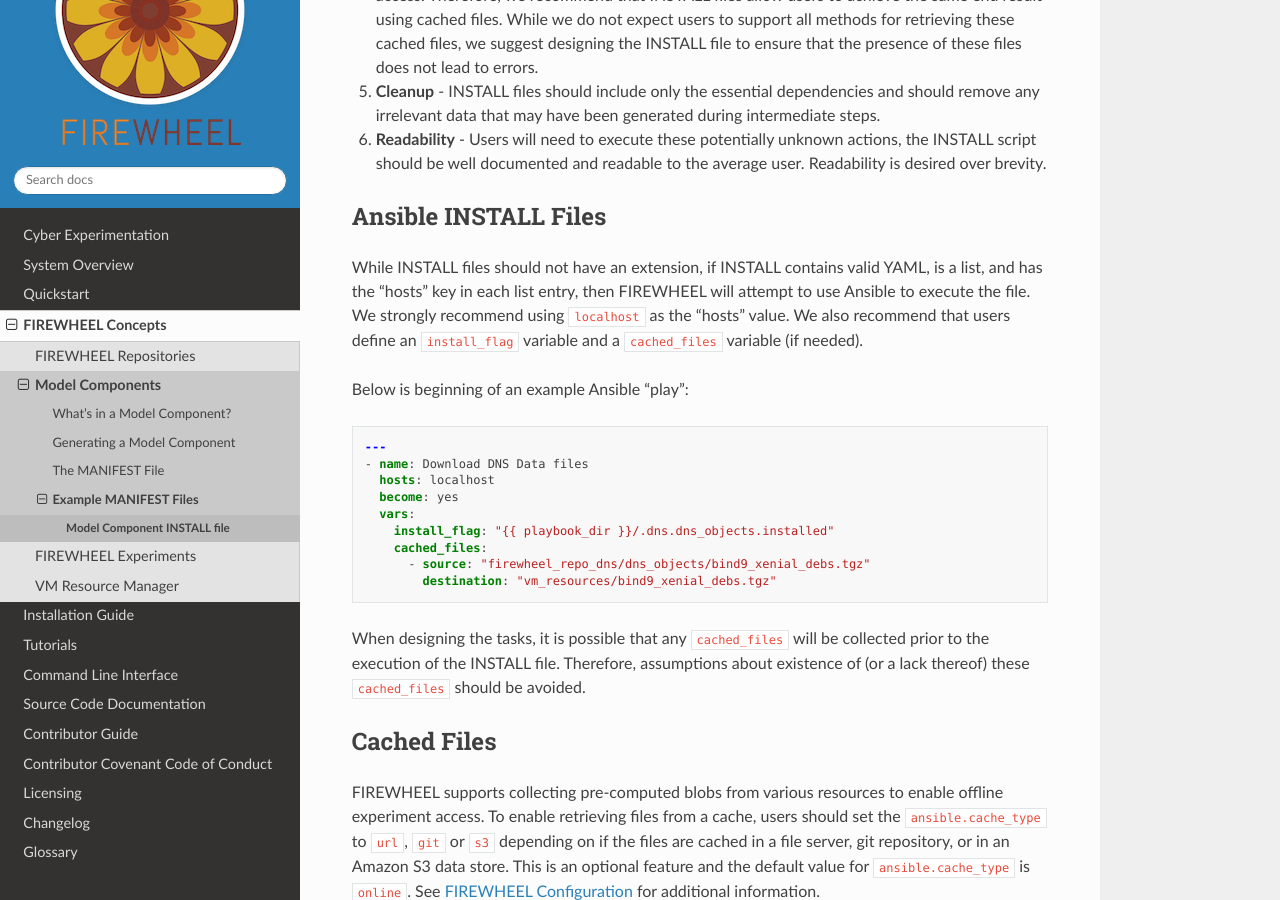
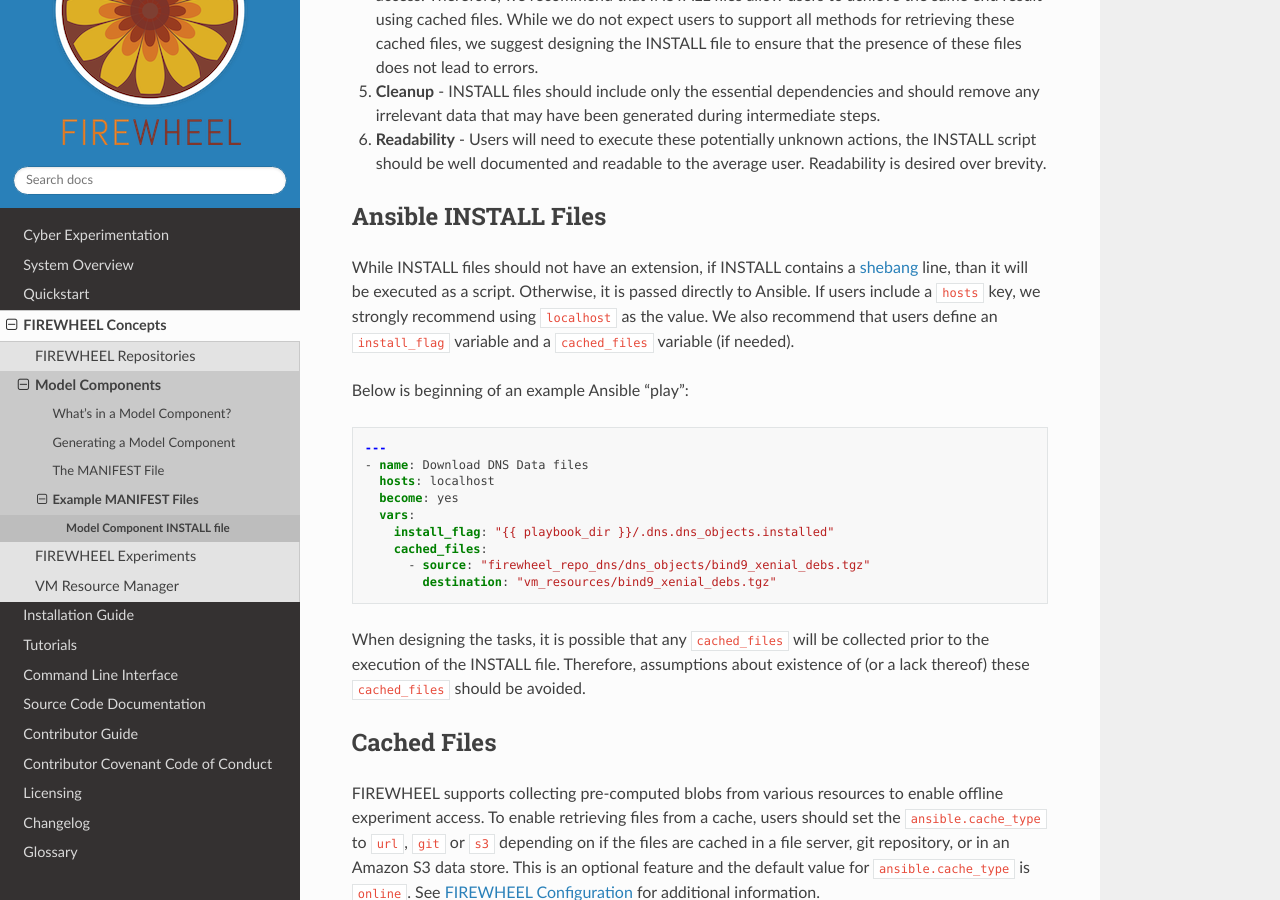
Before and after one commit to sdelliot/firewheel, a Sphinx documentation site: the page built from docs/source/model_component/mc_install.rst, in a window 1280 px wide and 900 px high, scrolled down 1230 px. Built offline with Sphinx 7.4.7 and the Read the Docs theme 3.1.0, drawn with Linux system fonts in a browser that asks for light colours; pages that are not in the unit, such as notebooks, are missing from menus; the version number could not be read and is left out; some of the changed text lies outside the part shown.

Commit message:
Addressing a few documentation issues discovered after further review.

```diff
--- a/docs/source/model_component/mc_install.rst
+++ b/docs/source/model_component/mc_install.rst
@@ -50,8 +50,9 @@
 Ansible INSTALL Files
 *********************
 
-While INSTALL files should not have an extension, if INSTALL contains valid YAML, is a list, and has the "hosts" key in each list entry, then FIREWHEEL will attempt to use Ansible to execute the file.
-We strongly recommend using ``localhost`` as the "hosts" value.
+While INSTALL files should not have an extension, if INSTALL contains a `shebang <https://en.wikipedia.org/wiki/Shebang_(Unix)>`_ line, than it will be executed as a script.
+Otherwise, it is passed directly to Ansible.
+If users include a ``hosts`` key, we strongly recommend using ``localhost`` as the value.
 We also recommend that users define an ``install_flag`` variable and a ``cached_files`` variable (if needed).
 
 Below is beginning of an example Ansible "play":
```
Also changed, not shown: other parts of docs/source/model_component/mc_install.rst (+2 -2 lines), docs/source/install/configuration.rst (+6 -6 lines).
